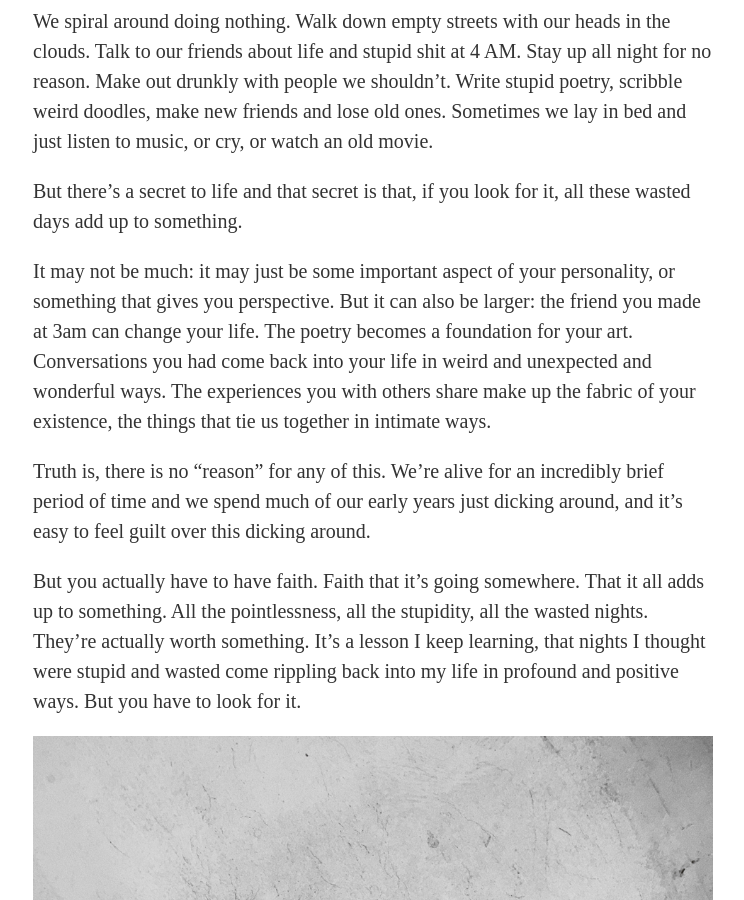
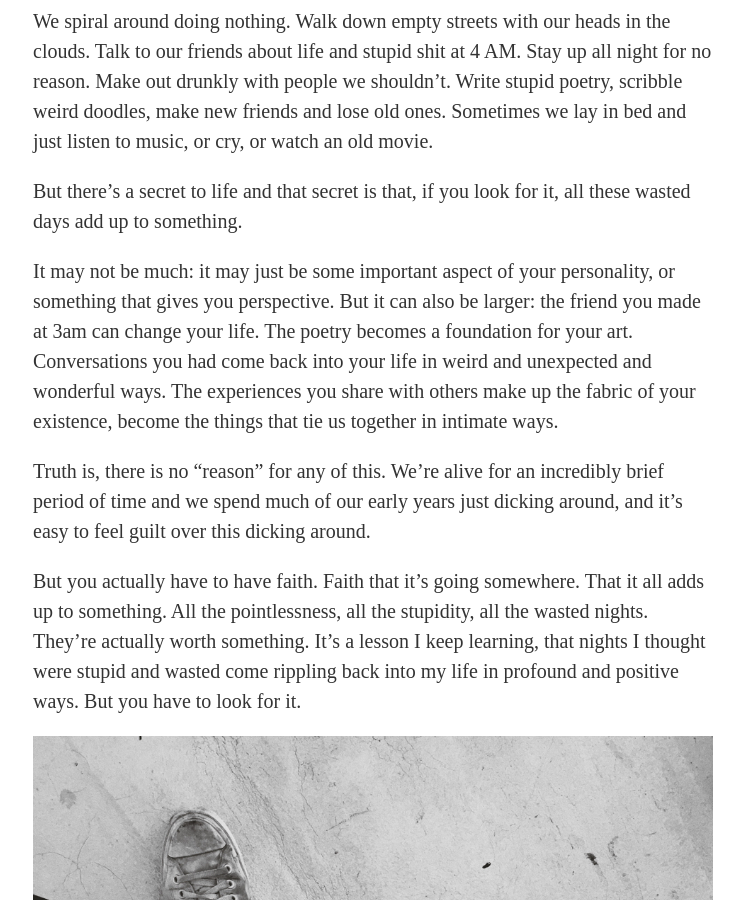
Before and after one commit to gcuddy/gcuddy.github.io, a Jekyll site: the page built from _posts/2017-12-21-all-those-wasted-days.md, in a window 1280 px wide and 900 px high, scrolled down 323 px. Shown: the whole window, without its empty margins (31-775 px from the left). Built offline with Jekyll 4.4.1, drawn with Linux system fonts in a browser that asks for light colours; nearby versions of some CDN libraries; library files that are not in the unit come from our copies.

Commit message:
Edited post.

```diff
--- a/_posts/2017-12-21-all-those-wasted-days.md
+++ b/_posts/2017-12-21-all-those-wasted-days.md
@@ -10,7 +10,7 @@ We spiral around doing nothing. Walk down empty streets with our heads in the cl
 
 But there’s a secret to life and that secret is that, if you look for it, all these wasted days add up to something.
 
-It may not be much: it may just be some important aspect of your personality, or something that gives you perspective. But it can also be larger: the friend you made at 3am can change your life. The poetry becomes a foundation for your art. Conversations you had come back into your life in weird and unexpected and wonderful ways. The experiences you with others share make up the fabric of your existence, the things that tie us together in intimate ways.
+It may not be much: it may just be some important aspect of your personality, or something that gives you perspective. But it can also be larger: the friend you made at 3am can change your life. The poetry becomes a foundation for your art. Conversations you had come back into your life in weird and unexpected and wonderful ways. The experiences you share with others make up the fabric of your existence, become the things that tie us together in intimate ways.
 
 Truth is, there is no “reason” for any of this. We’re alive for an incredibly brief period of time and we spend much of our early years just dicking around, and it’s easy to feel guilt over this dicking around.
 
```
Also changed, not shown: images/june2017/roof-drink-2.jpg.
